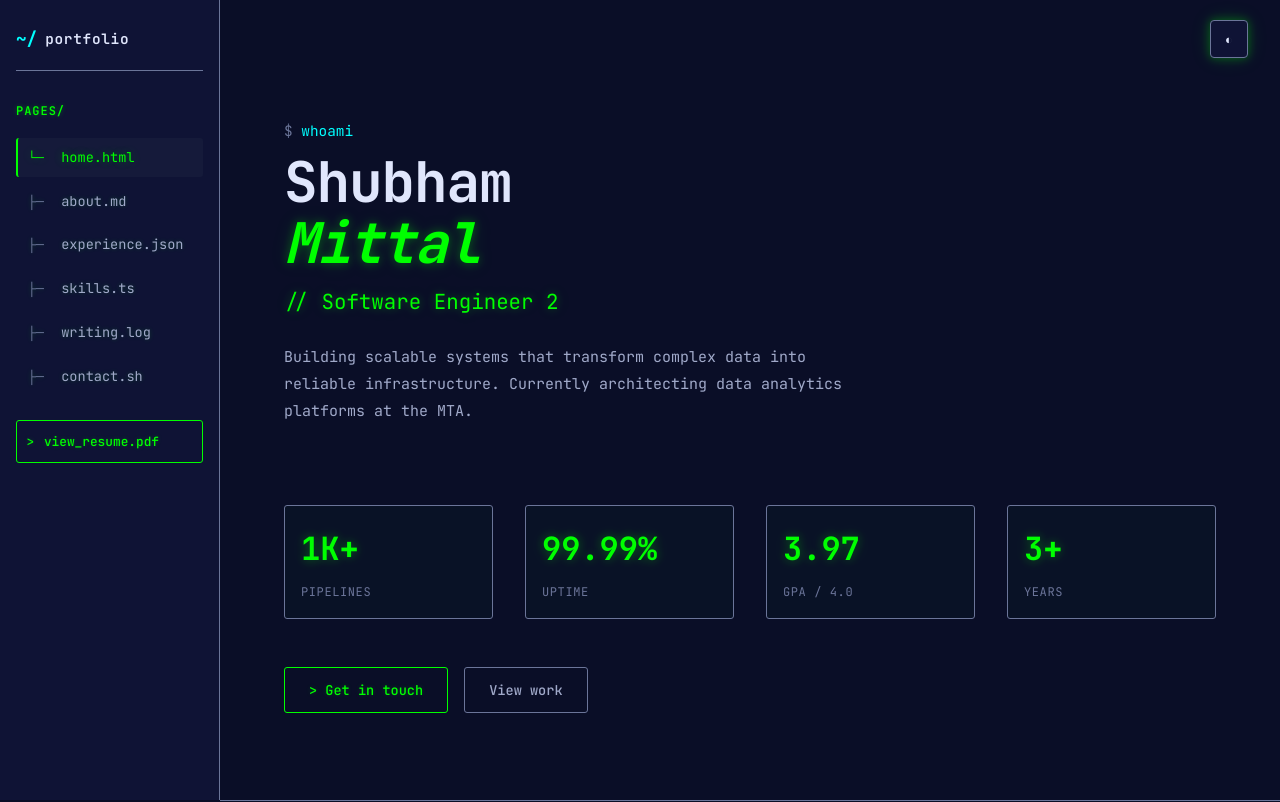
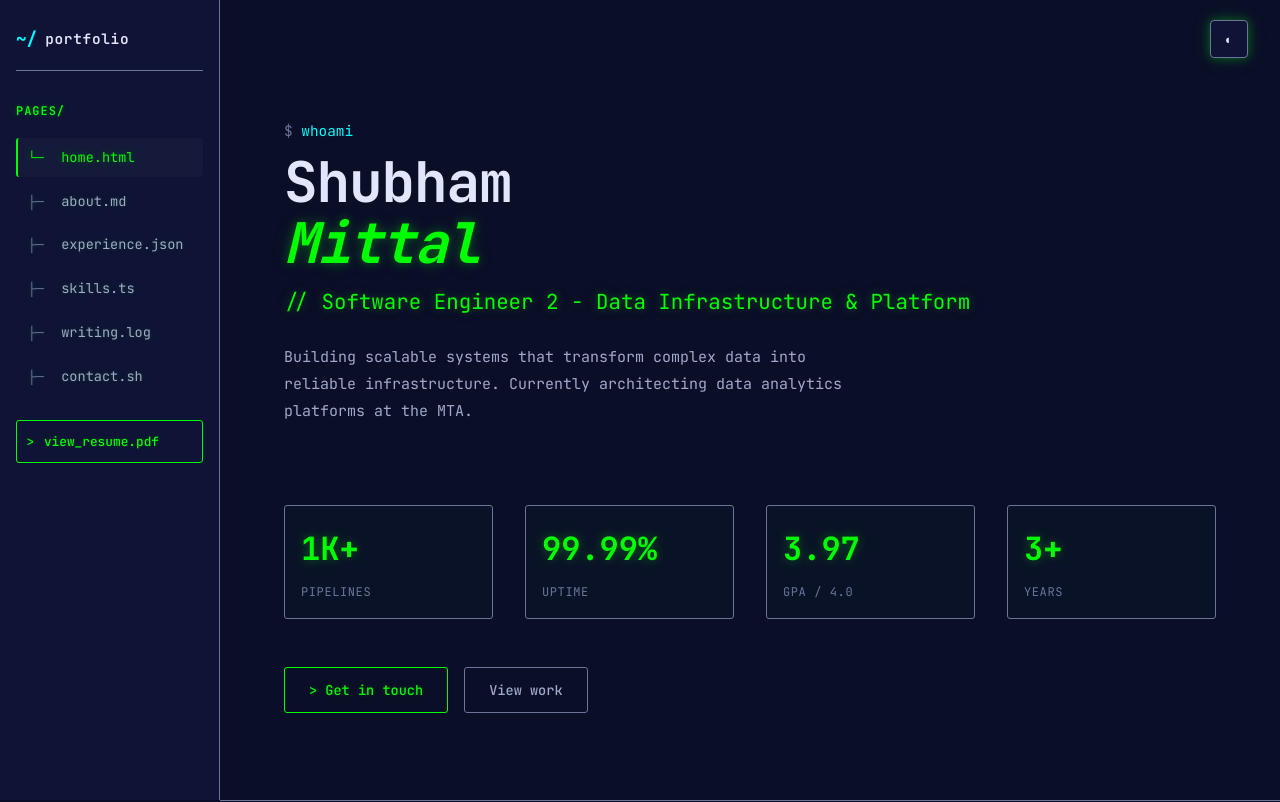
Before and after one commit to sbmittal389/portfolio, a plain HTML site: page index.html in a window 1280 px wide. Shown: the top 802 px of the page. Drawn offline with Linux system fonts and the light colour scheme.

Commit message:
[ADD]updates to title

```diff
--- a/index.html
+++ b/index.html
@@ -9,7 +9,7 @@
 <!-- Open Graph (Facebook, LinkedIn, etc.) -->
 <meta property="og:type" content="website">
 <meta property="og:url" content="https://yourdomain.com">
-<meta property="og:title" content="Shubham Mittal — Data Infrastructure Engineer">
+<meta property="og:title" content="Shubham Mittal — - Data Infrastructure & Platform">
 <meta property="og:description" content="Building scalable systems that transform complex data into reliable infrastructure. Currently architecting analytics platforms at the MTA.">
 <meta property="og:image" content="https://yourdomain.com/og-image.png">
 <meta property="og:image:width" content="1200">
@@ -59,7 +59,7 @@
   <section id="hero">
     <div class="hero-prefix">$ <span>whoami</span></div>
     <h1 class="hero-name">Shubham<br><em>Mittal</em></h1>
-    <p class="hero-title">// Software Engineer 2</p>
+    <p class="hero-title">// Software Engineer 2 - Data Infrastructure & Platform</p>
     <p class="hero-desc">Building scalable systems that transform complex data into reliable infrastructure. Currently architecting data analytics platforms at the MTA.</p>
 
     <div class="hero-stats">
```
